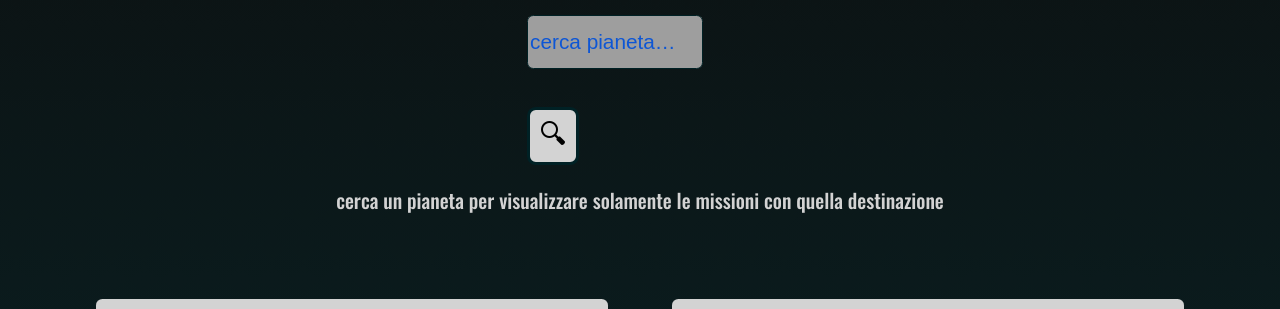
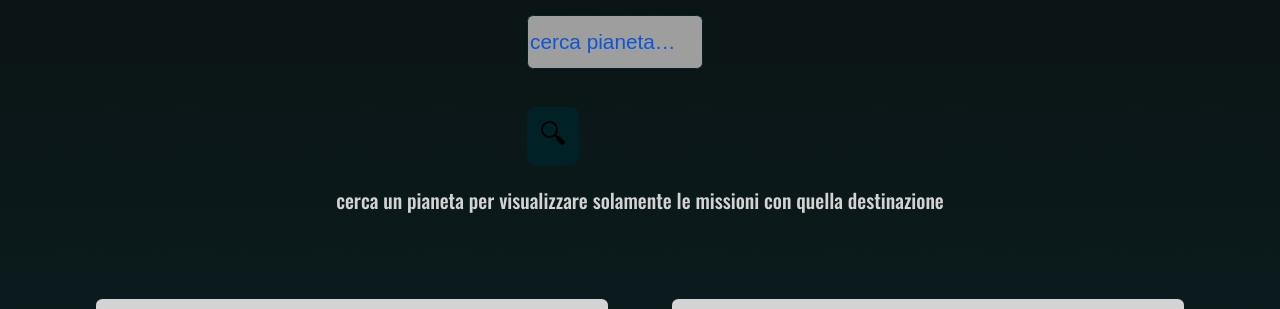
Before and after one commit to AlexRizzus/New_Horizon, a PHP site: page /esplorazioni.php in a window 1280 px wide, with the pointer over the restyled element. Shown: the part 345-654 px from the top of the page. Run offline with PHP 8.4, Linux system fonts and the light colour scheme; data comes from the database, SQL or seed files in the repository; grey boxes are pictures that could not be loaded.

Commit message:
bottone search

```diff
--- a/style-large.css
+++ b/style-large.css
@@ -773,6 +773,11 @@ body {
   margin-top: 1em;
 }
 
+#search button:hover {
+  background-color:#002125;
+  color:#d3d3d3;
+}
+
   #contentMission {
       text-align: center;
   }
```
